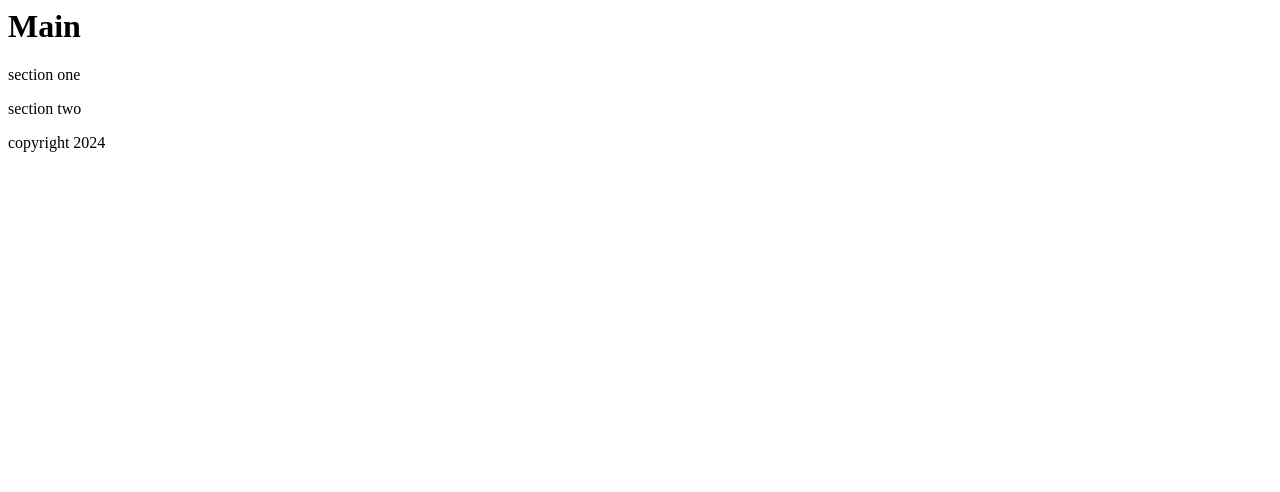
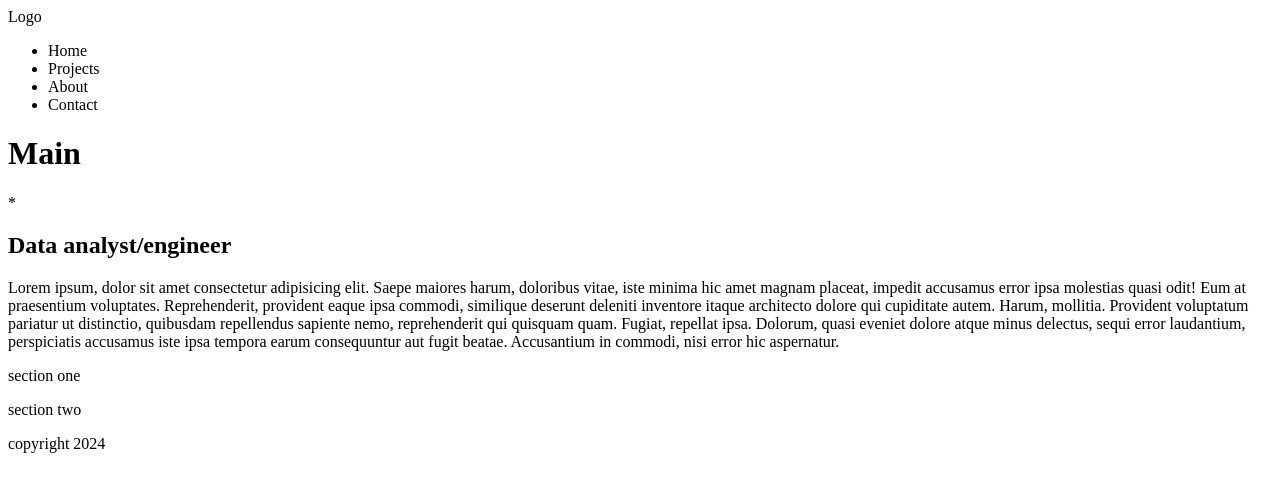
Before and after one commit to jcochran206/Jaz-portfolio, a plain HTML site: page index.html in a window 1280 px wide. Drawn offline with Linux system fonts and the light colour scheme.

Commit message:
modified css to add sections needed

```diff
--- a/index.html
+++ b/index.html
@@ -5,8 +5,27 @@
     <title>Jasmine Cochran : Software | Data Engineer</title>
 </head>
 <body>
+    <div class="container-wrapper">
+        <header>
+            <div class="logo">
+                Logo
+            </div>
+            <nav>
+                <ul>
+                    <li>Home</li>
+                    <li>Projects</li>
+                    <li>About</li>
+                    <li>Contact</li>
+                </ul>
+            </nav>
+        </header>
         <main>
             <h1>Main</h1>
+            <span>*</span>
+            <h2>Data analyst/engineer</h2>
+            <p>Lorem ipsum, dolor sit amet consectetur adipisicing elit. Saepe maiores harum, doloribus vitae, iste minima hic amet magnam placeat, impedit accusamus error ipsa molestias quasi odit! Eum at praesentium voluptates.
+            Reprehenderit, provident eaque ipsa commodi, similique deserunt deleniti inventore itaque architecto dolore qui cupiditate autem. Harum, mollitia. Provident voluptatum pariatur ut distinctio, quibusdam repellendus sapiente nemo, reprehenderit qui quisquam quam.
+            Fugiat, repellat ipsa. Dolorum, quasi eveniet dolore atque minus delectus, sequi error laudantium, perspiciatis accusamus iste ipsa tempora earum consequuntur aut fugit beatae. Accusantium in commodi, nisi error hic aspernatur.</p>
         </main>
         <section>
             <p>section one</p>
@@ -17,5 +36,6 @@
         <footer>
             copyright 2024
         </footer>
+    </div>
 </body>
 </html>
```
Also changed, not shown: css/style.css (+10 -0 lines). Lines whose indentation alone changed are shown as unchanged.
